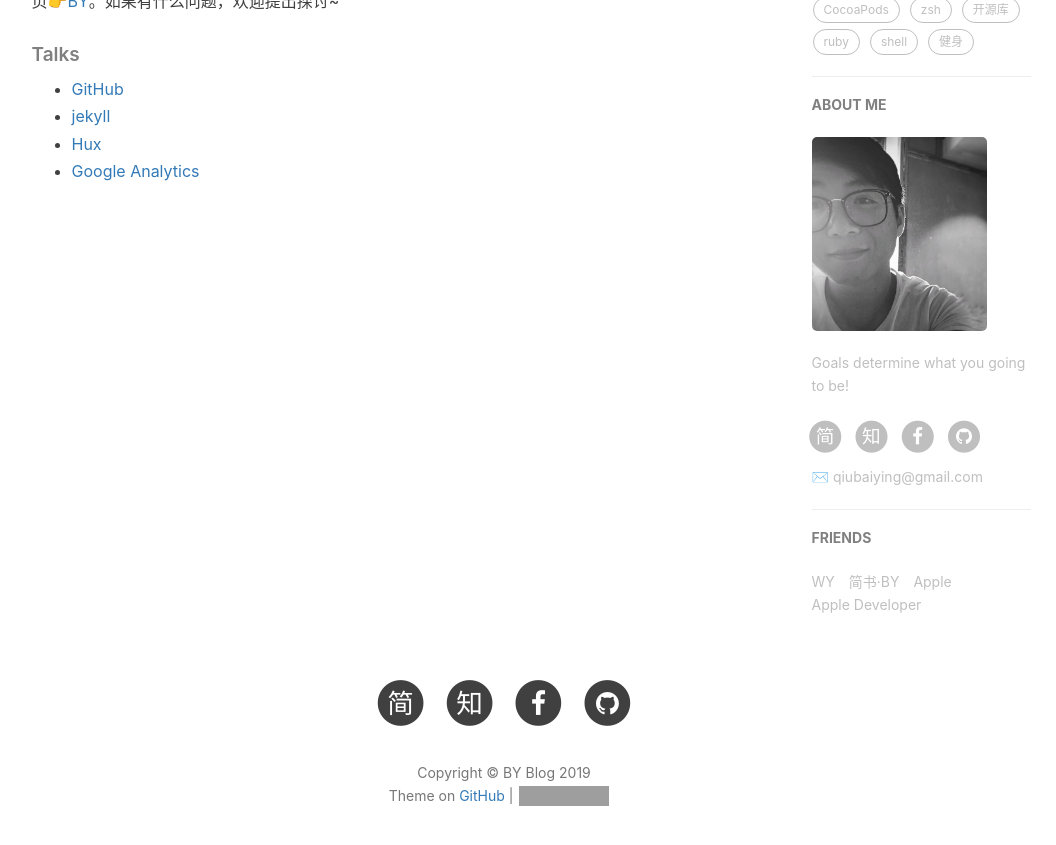
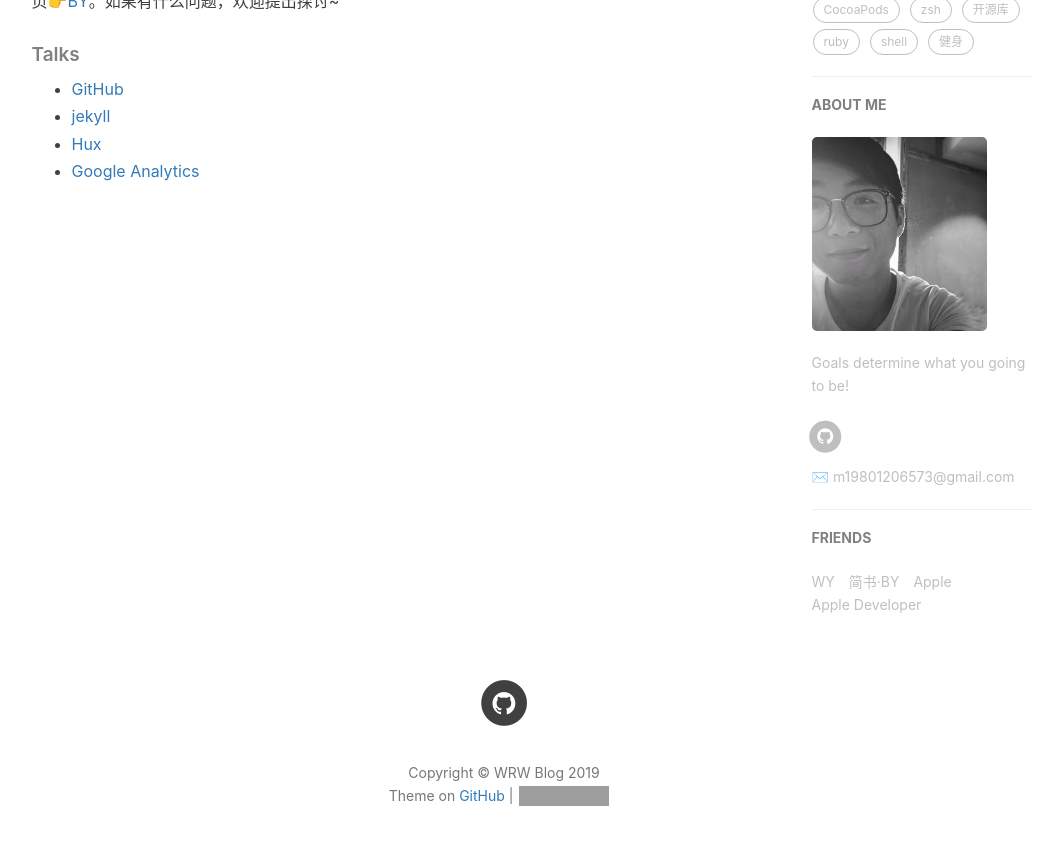
Before and after one commit to ObliviousToZero/ObliviousToZero.github.io, a Jekyll site: the page built from about.html, in a window 1280 px wide and 900 px high, scrolled down 713 px. Shown: the top 845 px of the window, without its empty margins (136-1192 px from the left). Built offline with Jekyll 4.4.1, drawn with Linux system fonts in a browser that asks for light colours; nearby versions of some CDN libraries; comment, search, counter and statistics services are not loaded; part of the change alters nothing that is shown; grey boxes are pictures that could not be loaded.

Commit message:
Update _config.yml

```diff
--- a/_config.yml
+++ b/_config.yml
@@ -1,13 +1,13 @@
 # Site settings
-title: BY Blog
-SEOTitle: 柏荧的博客 | BY Blog
+title: WRW Blog
+SEOTitle: ObliviousToZero的博客 | WRW Blog
 header-img: img/post-bg-desk.jpg
-email: qiubaiying@gmail.com
+email: m19801206573@gmail.com
 description: "Every failure is leading towards success."
-keyword: "BY, BY Blog, 柏荧的博客, qiubaiying, 邱柏荧, iOS, Apple, iPhone"
-url: "http://qiubaiying.github.io"          # your host, for absolute URL
+keyword: "WRW, WRW Blog, ObliviousToZero的博客, m1980120657,  iOS, Apple, iPhone"
+url: "http://ObliviousToZero.github.io"          # your host, for absolute URL
 baseurl: ""      # for example, '/blog' if your blog hosted on 'host/blog'
-github_repo: "https://github.com/qiubaiying/qiubaiying.github.io.git" # you code repository
+github_repo: "https://github.com/ObliviousToZero/ObliviousToZero.github.io.git" # you code repository
 
 # Sidebar settings
 sidebar: true                           # whether or not using Sidebar.
@@ -19,10 +19,10 @@ sidebar-avatar: /img/about-BY-gentle.jpg      # use absolute URL, seeing it's us
 # SNS settings
 RSS: false
 # weibo_username:     qiubaiying
-zhihu_username:     qiubaiying
-github_username:    qiubaiying
-facebook_username:  baiying.qiu.7
-jianshu_username:   e71990ada2fd
+#zhihu_username:     qiubaiying
+github_username:    ObliviousToZero
+#facebook_username:  baiying.qiu.7
+#jianshu_username:   e71990ada2fd
 #twitter_username:   qiubaiying
 
 
```
